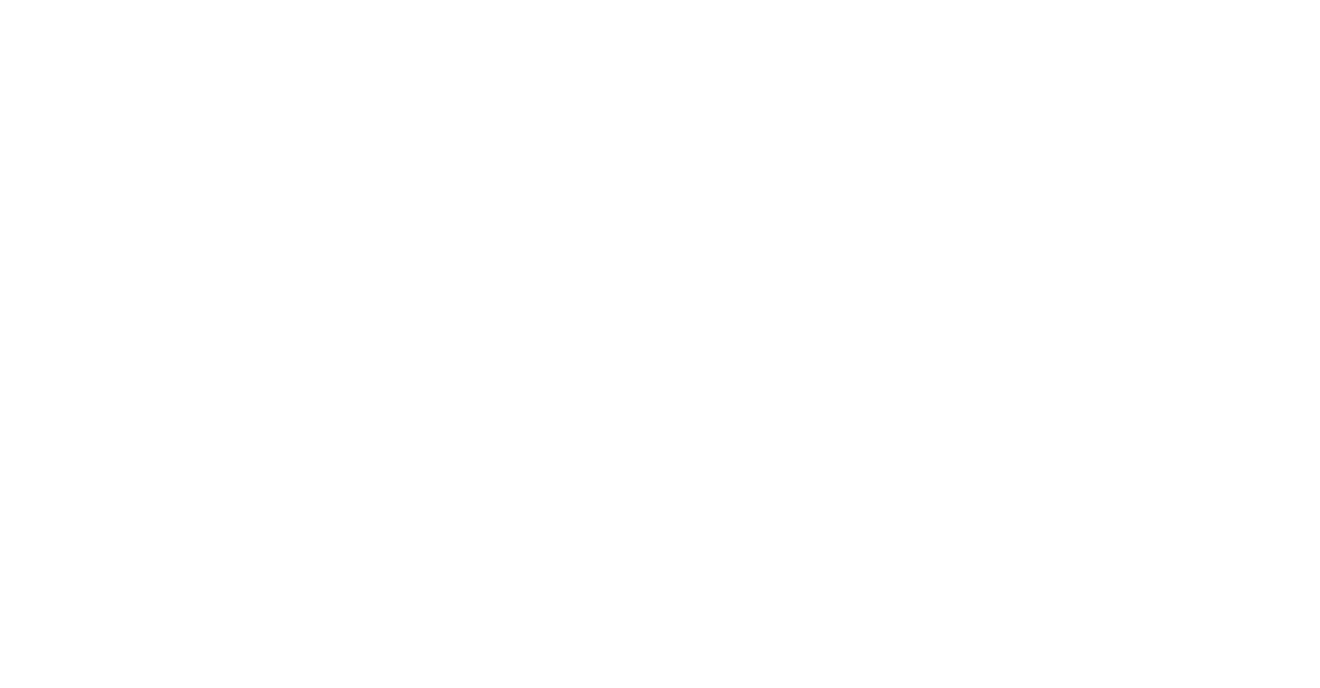
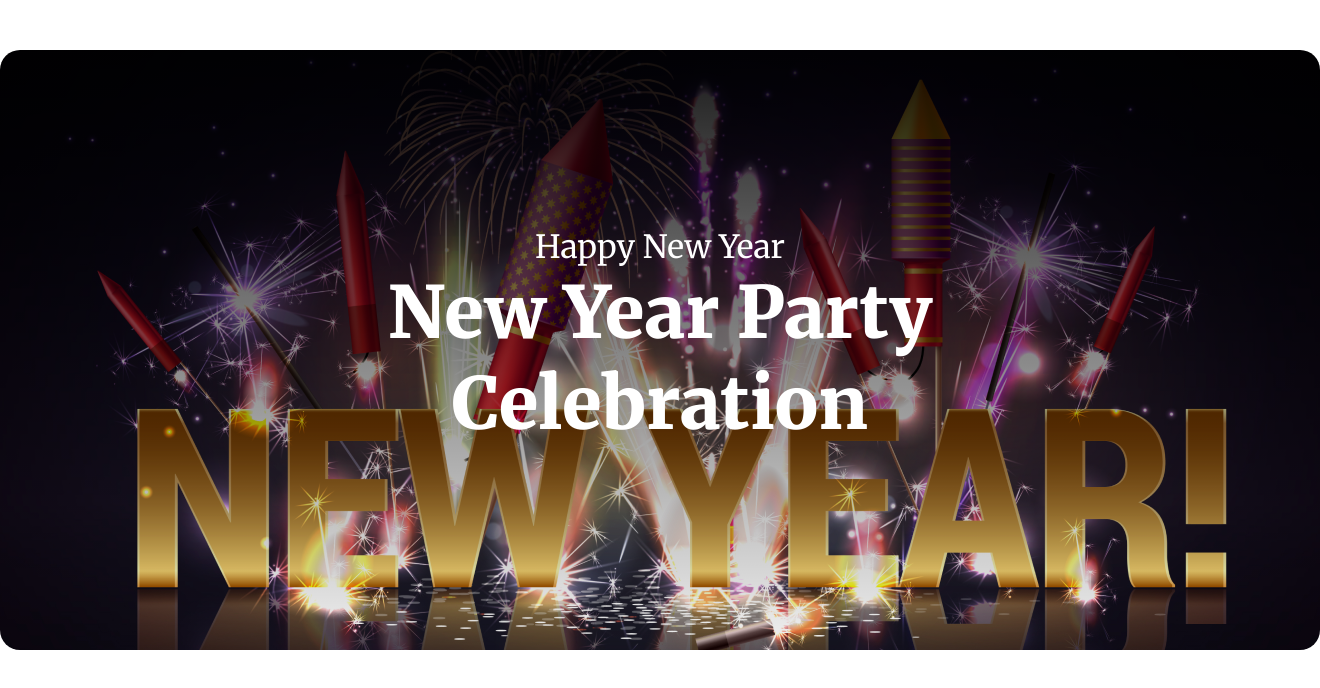
Before and after one commit to Mahedihasan101/Module-5-1, a plain HTML site: page index.html in a window 1280 px wide. Shown: the whole page, 1320 px wide, since content can reach past the window. Drawn offline with Linux system fonts and the light colour scheme.

Commit message:
added new year section

```diff
--- a/index.html
+++ b/index.html
@@ -1,11 +1,31 @@
 <!DOCTYPE html>
 <html lang="en">
-<head>
-    <meta charset="UTF-8">
-    <meta name="viewport" content="width=device-width, initial-scale=1.0">
+  <head>
+    <meta charset="UTF-8" />
+    <meta name="viewport" content="width=device-width, initial-scale=1.0" />
+    <link rel="preconnect" href="https://fonts.googleapis.com" />
+    <link rel="preconnect" href="https://fonts.gstatic.com" crossorigin />
+    <link rel="preconnect" href="https://fonts.googleapis.com" />
+    <link rel="preconnect" href="https://fonts.gstatic.com" crossorigin />
+    <link
+      href="https://fonts.googleapis.com/css2?family=Inter:ital,opsz,wght@0,14..32,100..900;1,14..32,100..900&family=Merriweather:ital,opsz,wght@0,18..144,300..900;1,18..144,300..900&display=swap"
+      rel="stylesheet"
+    />
+    <link rel="stylesheet" href="styles/blog.css" />
+
     <title>new year offer</title>
-</head>
-<body>
-
-</body>
+  </head>
+  <body>
+    <header></header>
+    <main>
+      <section>
+        <div class="new-year">
+            <div class="new-year-title">
+              <h4>Happy New Year</h4>
+              <h2>New Year Party Celebration</h2>
+            </div>
+        </div>
+      </section>
+    </main>
+  </body>
 </html>
--- /dev/null
+++ b/styles/blog.css
@@ -0,0 +1,34 @@
+* {
+  margin: 0;
+  padding: 0;
+  box-sizing: border-box;
+}
+
+/* new year section styles */
+.new-year {
+  background: linear-gradient(rgba(0,0,0,0.9),rgba(0,0,0,0.05)),url("../images/Banner\ Image.png");
+  width: 1320px;
+  height: 600px;
+  margin: 50px auto;
+  display: flex;
+  justify-content: center;
+  align-items: center;
+  border-radius: 20px;
+}
+.new-year h4,
+h2 {
+  font-family: "Merriweather", serif;
+  font-size: 32px;
+  color: #ffffff;
+  font-weight: 400;
+}
+
+.new-year h2 {
+  font-size: 72px;
+  font-weight: 900;
+}
+.new-year-title {
+  width: 632px;
+  height: 246px;
+  text-align: center;
+}
```
Also changed, not shown: images/Banner Image.png (added), images/Ellipse 1.png (added), images/Group 44.png (added), images/Group 61.png (added), images/Group 70.png (added), images/Group 75.png (added), images/Group 96.png (added), images/New Year Photo.png (added), images/Rectangle 2.png (added), images/Rectangle 3.png (added), images/Rectangle 4.png (added), images/Rectangle 5.png (added), images/Rectangle 6.png (added), images/Rectangle 7.png (added), 1 more files, 1 other file.
